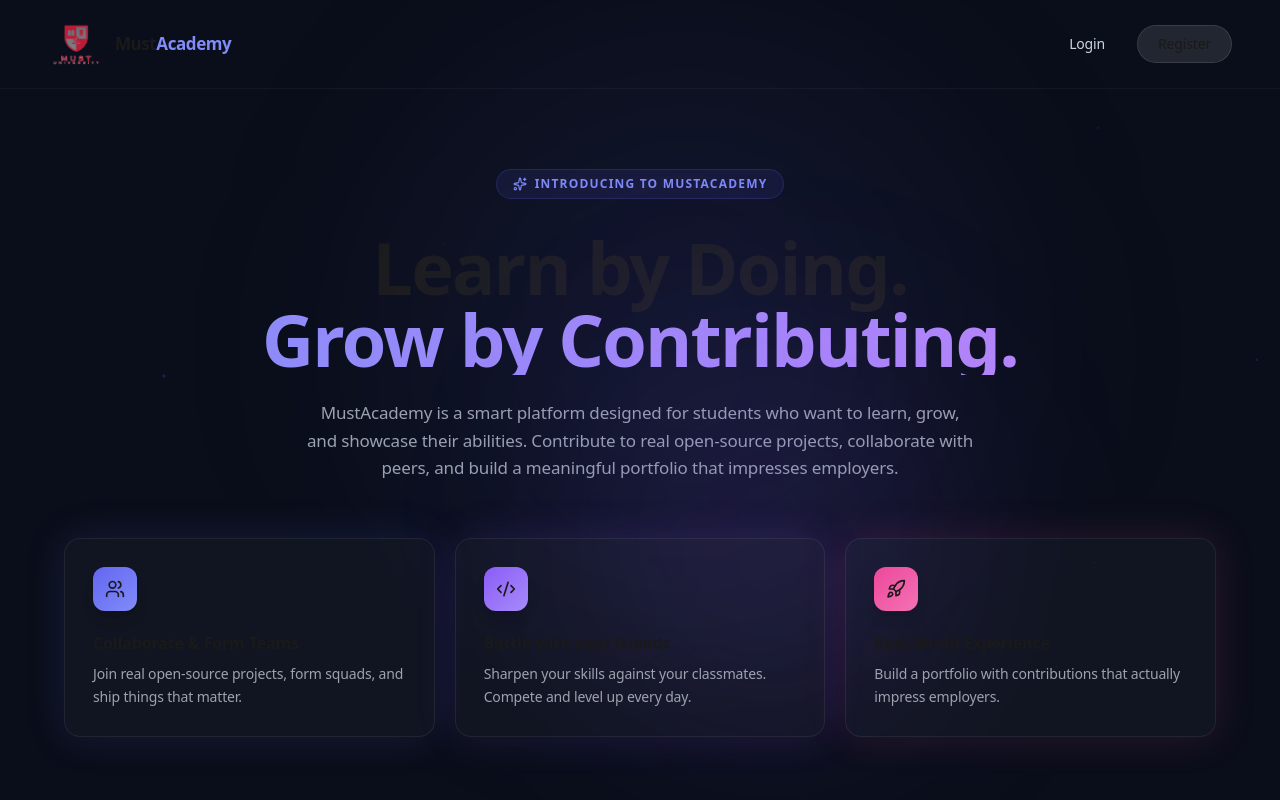
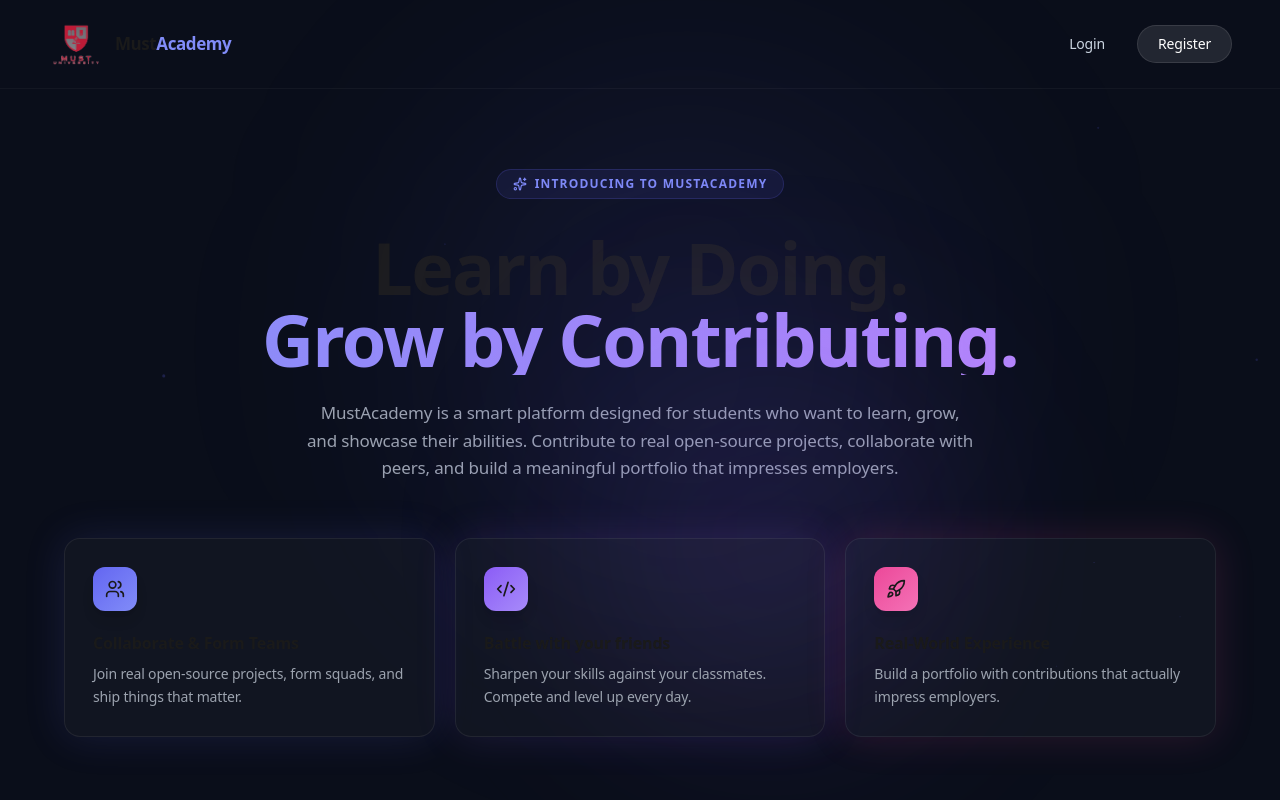
Before and after one commit to R2W1cs/Mustacademy, a React (Vite) app in the folder frontend/: page / in a window 1280 px wide. Shown: the top 800 px of the page. Built offline with nearby package versions, Linux system fonts and the light colour scheme; no server answers.

Commit message:
fix: restore white text on dark buttons and badges in light mode by isolating toxic global css override and bumping cache to v12.0

```diff
--- a/frontend/index.html
+++ b/frontend/index.html
@@ -17,7 +17,7 @@
        * This script triggers a mandatory cache purge and blocks all robotic synthesis.
        */
       (function() {
-        const CURRENT_VERSION = "v11.0_NOCACHE";
+        const CURRENT_VERSION = "v12.0_LIGHTMODE_FIX";
         console.log(`%c[NUCLEAR-FIREWALL] v8.1 INITIALIZED | ${CURRENT_VERSION}`, "color: #10b981; font-weight: bold; background: #000; padding: 10px; border: 2px solid #10b981; display: block; width: 100%; text-align: center;");
 
         // 1. Absolute Prototype Lock for Speech
--- a/frontend/src/api/axios.js
+++ b/frontend/src/api/axios.js
@@ -2,7 +2,7 @@ import axios from "axios";
 
 const productionApiUrl = "https://mustacademy-backend.onrender.com/api";
 const isProduction = window.location.hostname !== 'localhost' && window.location.hostname !== '127.0.0.1';
-const SYNC_ID = "v11.0_NOCACHE";
+const SYNC_ID = "v12.0_LIGHTMODE_FIX";
 const baseURL = (import.meta.env.VITE_API_URL || (isProduction ? productionApiUrl : "http://localhost:5000/api")) + `?v=${SYNC_ID}`;
 
 console.log(`%c[Studio-Uplink] Targeting API: ${baseURL} | SYNC: ${SYNC_ID}`, "color: #6366f1; font-weight: bold; background: #000; padding: 2px 5px; border-radius: 4px;");
--- a/frontend/src/index.css
+++ b/frontend/src/index.css
@@ -613,6 +613,20 @@ body {
   /* Dark grey for text that was previously white */
 }
 
+/* FIX: Protect buttons and explicitly dark backgrounds from the override above */
+.light button.text-white,
+.light a.text-white,
+.light [class*="bg-indigo-"].text-white,
+.light [class*="bg-slate-9"].text-white,
+.light [class*="bg-slate-8"].text-white,
+.light [class*="bg-purple-"].text-white,
+.light [class*="bg-blue-"].text-white,
+.light [class*="bg-[#"].text-white,
+.light [class*="bg-gradient-"].text-white,
+.light .studio-btn-primary {
+  color: #ffffff !important;
+}
+
 
 .light .text-slate-400,
 .light .text-slate-500,
--- a/frontend/src/pages/TopicDetails.jsx
+++ b/frontend/src/pages/TopicDetails.jsx
@@ -397,13 +397,13 @@ const TopicDetails = () => {
                             <div className={`flex items-center ${isDark ? 'bg-indigo-500/5 border-indigo-500/10' : 'bg-white border-indigo-100 shadow-sm'} p-1 rounded-xl border`}>
                                 <button
                                     onClick={() => setViewMode('easy')}
-                                    className={`px-4 py-2 rounded-lg text-[10px] font-black uppercase tracking-widest transition-all ${viewMode === 'easy' ? (isDark ? 'bg-indigo-500 text-white shadow-lg' : 'bg-slate-900 text-white shadow-md') : 'text-foreground/40 hover:text-foreground/60'}`}
+                                    className={`px-4 py-2 rounded-lg text-[10px] font-black uppercase tracking-widest transition-all ${viewMode === 'easy' ? (isDark ? 'bg-indigo-500 text-white shadow-lg' : 'bg-slate-900 text-slate-50 shadow-md') : 'text-foreground/40 hover:text-foreground/60'}`}
                                 >
                                     Normal
                                 </button>
                                 <button
                                     onClick={() => setViewMode('deep')}
-                                    className={`px-4 py-2 rounded-lg text-[10px] font-black uppercase tracking-widest transition-all ${viewMode === 'deep' ? (isDark ? 'bg-indigo-500 text-white shadow-lg' : 'bg-slate-900 text-white shadow-md') : 'text-foreground/40 hover:text-foreground/60'}`}
+                                    className={`px-4 py-2 rounded-lg text-[10px] font-black uppercase tracking-widest transition-all ${viewMode === 'deep' ? (isDark ? 'bg-indigo-500 text-white shadow-lg' : 'bg-slate-900 text-slate-50 shadow-md') : 'text-foreground/40 hover:text-foreground/60'}`}
                                 >
                                     Deep Dive
                                 </button>
@@ -483,7 +483,7 @@ const TopicDetails = () => {
                         <button
                             onClick={handleToggle}
                             className={`flex items-center gap-2 px-8 py-4 rounded-2xl text-[10px] font-black uppercase tracking-widest transition-all ${topic.completed
-                                ? (isDark ? 'bg-gradient-gold text-white shadow-gold pulse-ring' : 'bg-slate-900 text-white shadow-[0_10px_25px_rgba(15,23,42,0.3)] border border-slate-800')
+                                ? (isDark ? 'bg-gradient-gold text-white shadow-gold pulse-ring' : 'bg-slate-900 text-slate-50 shadow-[0_10px_25px_rgba(15,23,42,0.3)] border border-slate-800')
                                 : (isDark ? 'bg-indigo-500/5 text-foreground/40 border border-indigo-500/10 hover:bg-indigo-500/10' : 'bg-white text-slate-600 border border-slate-200 hover:bg-slate-50 shadow-sm')
                                 }`}
                         >
```
